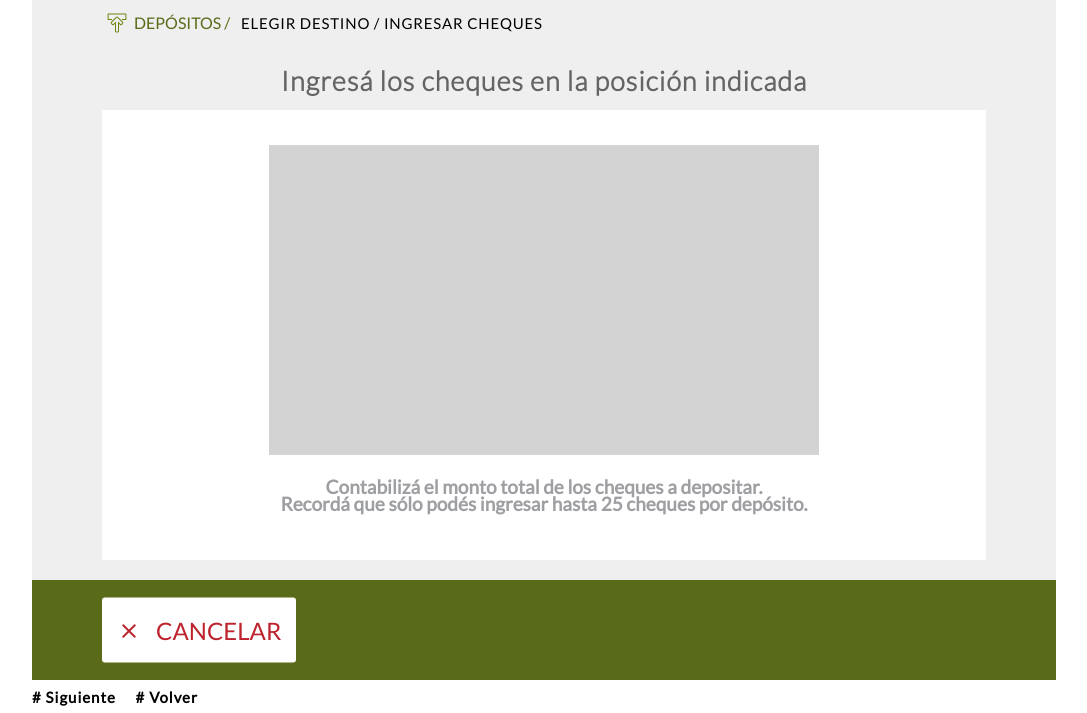
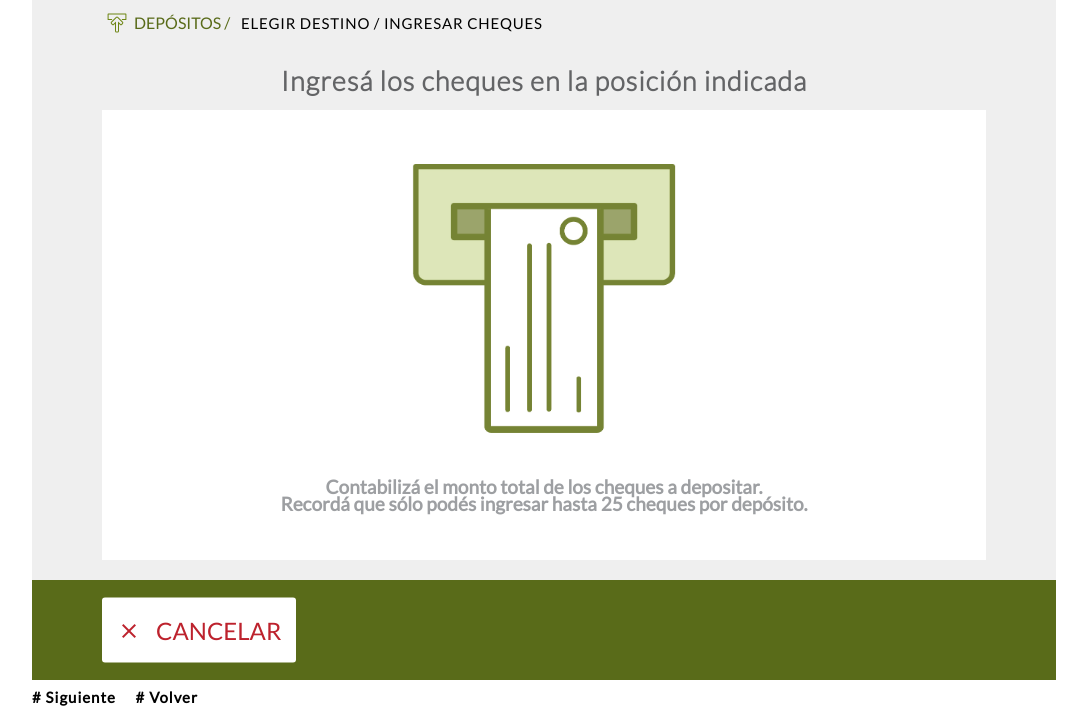
Before and after one commit to PrismaMP-UIUX/tascomafi, a website: page app/transacciones/depositar/depositar-tutorial-cheques.html in a window 1280 px wide. Shown: the part 87-800 px from the top of the page, without its empty margins (96-1183 px from the left). Drawn offline with nearby package versions, Linux system fonts and the light colour scheme; files that its build step writes are made by us from their sources.

Commit message:
Imagen en Tutorial Efectivo/Cheque
Agrego imagen a las pantallas de Tutorial Efectivo/Cheque sin sobre

```diff
--- a/app/sass/_layout.scss
+++ b/app/sass/_layout.scss
@@ -498,6 +498,15 @@ main {
 								font-size: 38px;
 							}
 						}
+					}
+				}
+				.img-contenedor {
+					width: 550px;
+					height: 310px;
+					position: relative;
+					top: 190px;
+					& > img {
+						width: 470px;
 					}
 				}
 			}
--- a/app/transacciones/depositar/depositar-tutorial-cheques.html
+++ b/app/transacciones/depositar/depositar-tutorial-cheques.html
@@ -25,7 +25,9 @@
 		</section>
 		<section class="cuerpo">
 			<div class="cuerpo-container">
-				<div  class="centrado" style="width: 550px; height: 310px; background-color: lightgrey; position: relative; top: 190px;"></div>
+				<div class="img-contenedor centrado">
+					<img src="../../img/deposito-cheque-sin-sobre.jpg" alt="" class="centrado">
+				</div>
 				<p class="msj-tutorial">Contabilizá el monto total de los cheques a depositar.<br>Recordá que sólo podés ingresar hasta 25 cheques por depósito.</p>
 			</div>
 		</section>
```
Also changed, not shown: app/transacciones/depositar/depositar-tutorial-efectivo.html (+3 -1 lines), app/img/Extracción-4.jpg (deleted), app/img/deposito-cheque-sin-sobre.jpg (added), app/img/deposito-efectivo-sin-sobre.jpg (added).
